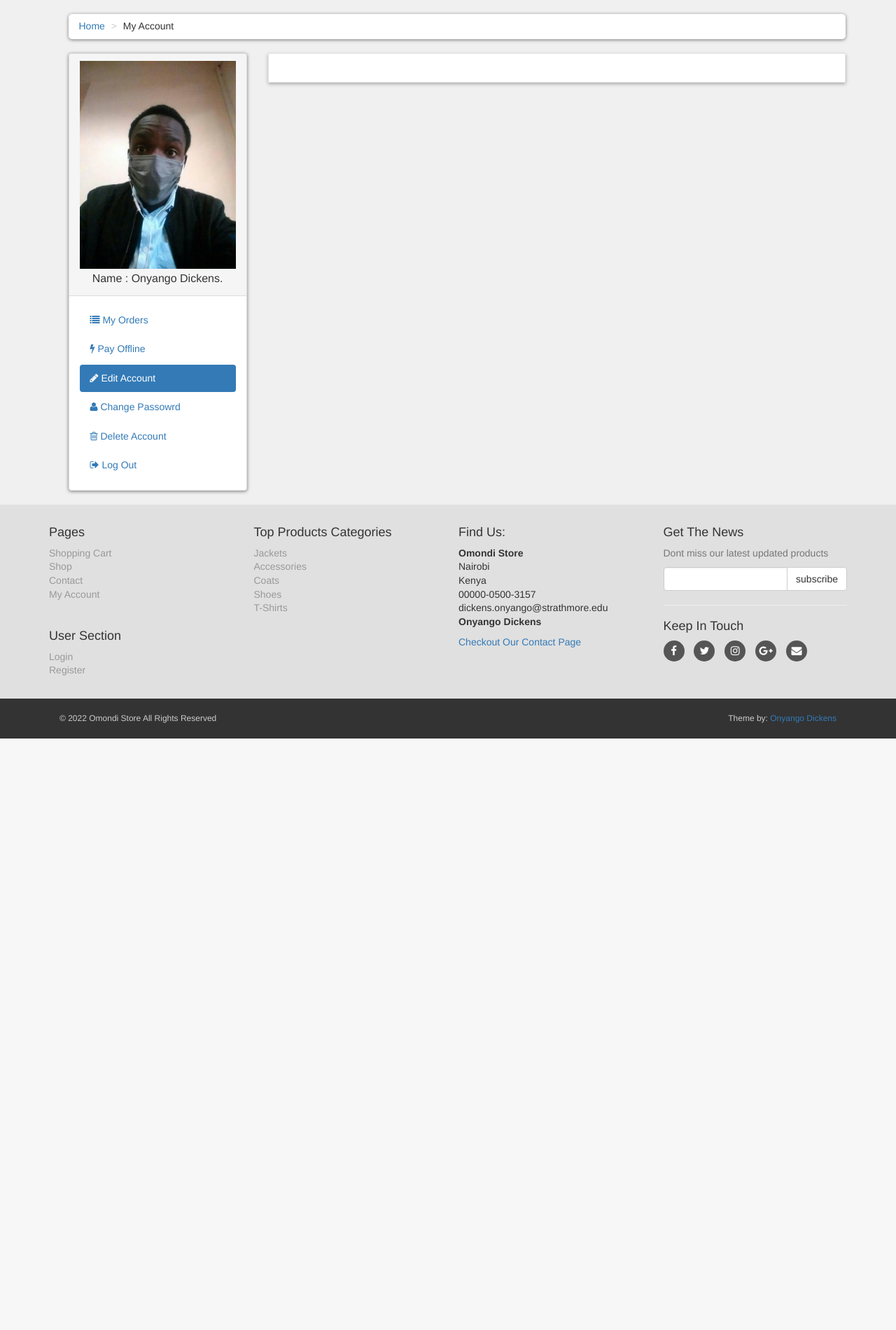
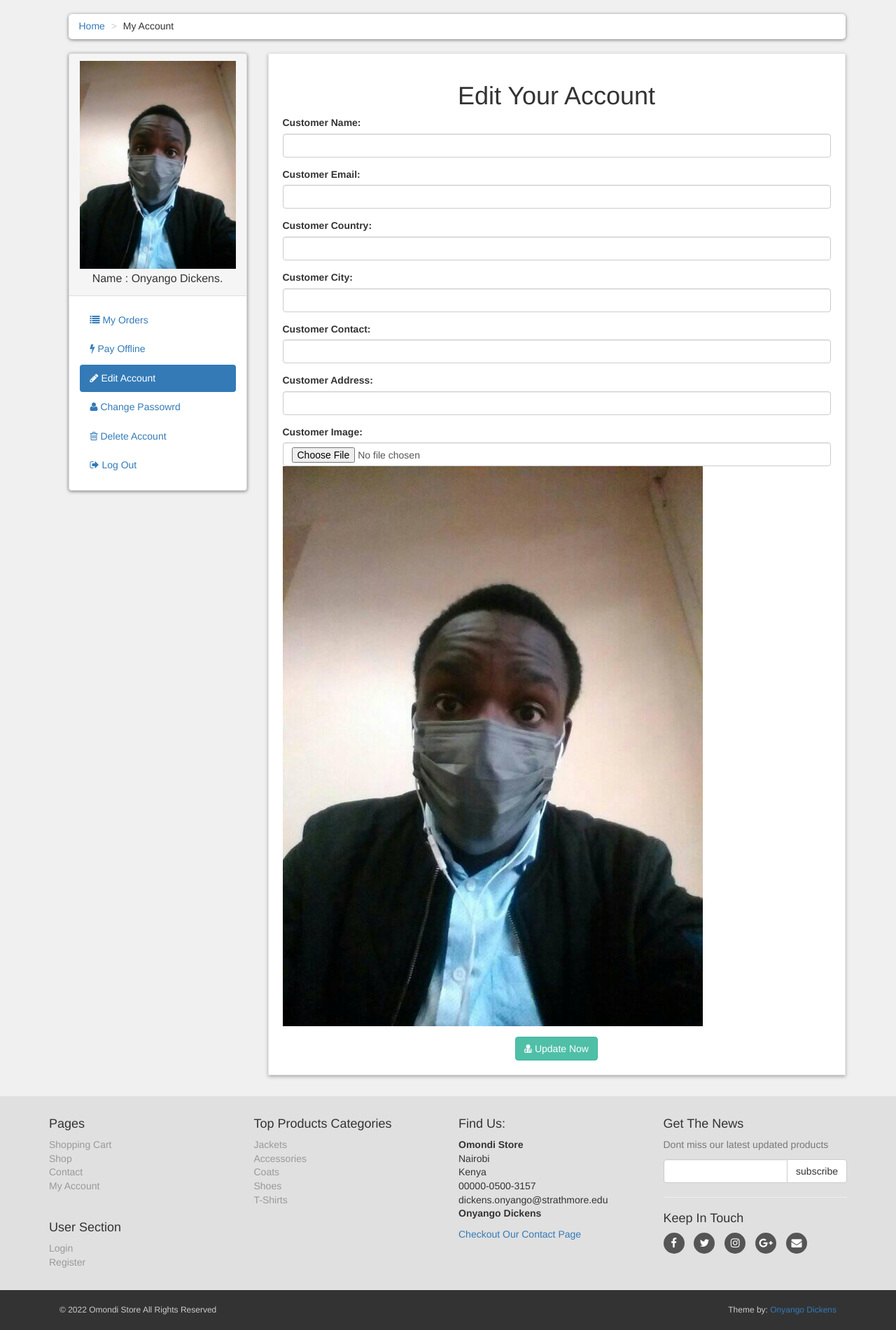
Before and after one commit to d-kens/Ecommerce-Store, a PHP site: page /customer/my_account.php?edit_account in a window 1280 px wide. Shown: the part 122-2022 px from the top of the page at 70% size. Before the commit the page ends 1177 px from the top, so only its background shows below. Run offline with PHP 8.4, Linux system fonts and the light colour scheme.

Commit message:
User Account Page - 2

```diff
--- /dev/null
+++ b/customer/edit_account.php
@@ -0,0 +1,71 @@
+<h1 align="center"> Edit Your Account </h1>
+
+<form action="" methos="post" enctype="multipart/form-data"><!--form begin-->
+
+    <div class="form-group"><!--form-group begin-->
+
+        <label> Customer Name: </label>
+
+        <input type="text" name="c_name" class="form-control">
+
+    </div><!--form-group end-->
+
+    <div class="form-group"><!--form-group begin-->
+
+        <label> Customer Email: </label>
+
+        <input type="email" name="c_email" class="form-control">
+
+    </div><!--form-group end-->
+
+    <div class="form-group"><!--form-group begin-->
+
+        <label> Customer Country: </label>
+
+        <input type="text" name="c_country" class="form-control">
+
+    </div><!--form-group end-->
+
+    <div class="form-group"><!--form-group begin-->
+
+        <label> Customer City: </label>
+
+        <input type="text" name="c_city" class="form-control">
+
+    </div><!--form-group end-->
+
+    <div class="form-group"><!--form-group begin-->
+
+        <label> Customer Contact: </label>
+
+        <input type="text" name="c_contact" class="form-control">
+
+    </div><!--form-group end-->
+
+    <div class="form-group"><!--form-group begin-->
+
+        <label> Customer Address: </label>
+
+        <input type="text" name="c_address" class="form-control">
+
+    </div><!--form-group end-->
+
+    <div class="form-group"><!--form-group begin-->
+
+        <label> Customer Image: </label>
+
+        <input type="file" name="c_image" class="form-control">
+
+        <img src="customer_images/omond.jpg" alt="Profile Picture" class="img-responsive">
+
+    </div><!--form-group end-->
+
+    <div class="text-center"><!--text-center begin-->
+
+        <button class="btn btn-primary" name="update">
+            <i class="fa fa-user-md"></i> Update Now
+        </button>
+
+    </div><!--text-center end-->
+
+</form><!--form end-->
--- a/customer/my_account.php
+++ b/customer/my_account.php
@@ -55,7 +55,7 @@
 
                 <div class="navbar-header"><!--Navbar-header begin-->
 
-                    <a href="index.php" class="navbar-brand home"><!--Navbar-brand home begin-->
+                    <a href="../index.php" class="navbar-brand home"><!--Navbar-brand home begin-->
 
                         <img src="images/ecom-store-logo.png" alt="Store-Logo" class="hidden-xs">
                         <img src="images/ecom-store-logo-mobile.png" alt="Store-Logo" class="visible-xs">
@@ -175,6 +175,30 @@
                             }
                         ?>
 
+                        <?php
+                            if(isset($_GET['pay_offline'])){
+                                include("pay_offline.php");
+                            }
+                        ?>
+
+                        <?php
+                            if(isset($_GET['edit_account'])){
+                                include("edit_account.php");
+                            }
+                        ?>
+
+                        <?php
+                            if(isset($_GET['change_pass'])){
+                                include("change_pass.php");
+                            }
+                        ?>
+
+                        <?php
+                            if(isset($_GET['delete_account'])){
+                                include("delete_account.php");
+                            }
+                        ?>
+
                     </div><!--box end-->
 
                 </div><!--col-md-9 end-->
```
Also changed, not shown: customer/change_pass.php (added, +37 -0 lines), customer/delete_account.php (added, +12 -0 lines), customer/pay_offline.php (added, +34 -0 lines).
